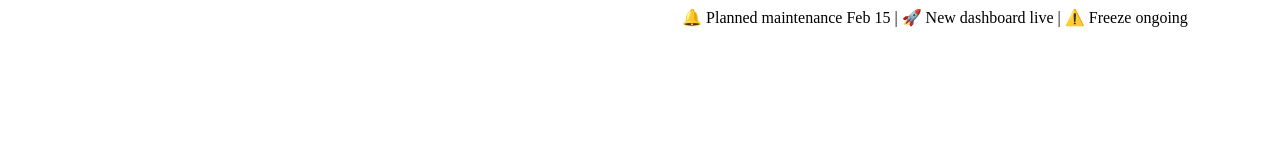
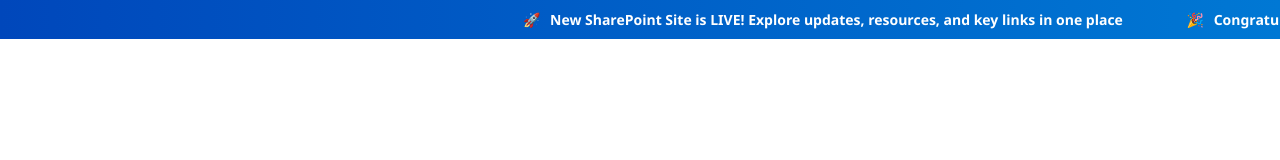
Before and after one commit to Shaan-Kotturu/sharepoint, a plain HTML site: page index.html in a window 1280 px wide. Drawn offline with Linux system fonts and the light colour scheme.

Commit message:
Revamp SharePoint announcement banner HTML and styles

```diff
--- a/index.html
+++ b/index.html
@@ -1,15 +1,76 @@
-<div style="overflow:hidden; white-space:nowrap;">
-  <div style="
-    display:inline-block;
-    padding-left:100%;
-    animation: scroll 15s linear infinite;">
-    🔔 Planned maintenance Feb 15 | 🚀 New dashboard live | ⚠️ Freeze ongoing
+<!DOCTYPE html>
+<html>
+<head>
+  <meta charset="UTF-8">
+  <title>SharePoint Announcement Banner</title>
+
+  <style>
+    body {
+      margin: 0;
+      font-family: "Segoe UI", Arial, sans-serif;
+      background: transparent;
+    }
+
+    .banner {
+      overflow: hidden;
+      white-space: nowrap;
+      background: linear-gradient(90deg, #0047bb, #0078d4);
+      color: #ffffff;
+      padding: 10px 0;
+      font-size: 14px;
+      font-weight: 500;
+    }
+
+    .scroll {
+      display: inline-block;
+      padding-left: 100%;
+      animation: scroll 24s linear infinite;
+    }
+
+    .item {
+      margin-right: 60px;
+    }
+
+    .icon {
+      margin-right: 6px;
+    }
+
+    .highlight {
+      font-weight: 700;
+    }
+
+    @keyframes scroll {
+      from { transform: translateX(0); }
+      to { transform: translateX(-100%); }
+    }
+  </style>
+</head>
+
+<body>
+  <div class="banner">
+    <div class="scroll">
+
+      <span class="item highlight">
+        <span class="icon">🚀</span>
+        <strong>New SharePoint Site is LIVE!</strong> Explore updates, resources, and key links in one place
+      </span>
+
+      <span class="item">
+        <span class="icon">🎉</span>
+        <strong>Congratulations Deepak!</strong> on achieving PMP Certification
+      </span>
+
+      <span class="item">
+        <span class="icon">📘</span>
+        <strong>Your One Dell Way Enterprise Platform Training</strong> is now available
+      </span>
+
+      <span class="item">
+        <span class="icon">⏳</span>
+        Focus on completing what’s available now and check back regularly for newly added courses
+      </span>
+
+    </div>
   </div>
-</div>
-
-<style>
-@keyframes scroll {
-  0% { transform: translateX(0); }
-  100% { transform: translateX(-100%); }
-}
-</style>
+</body>
+</html>
```
